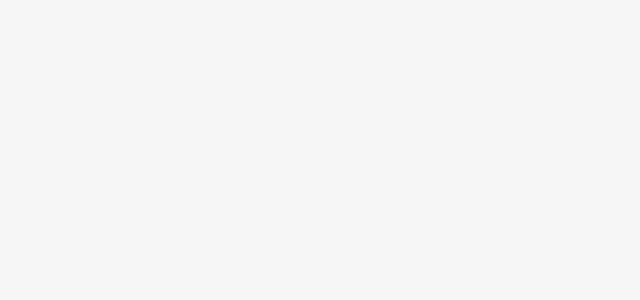
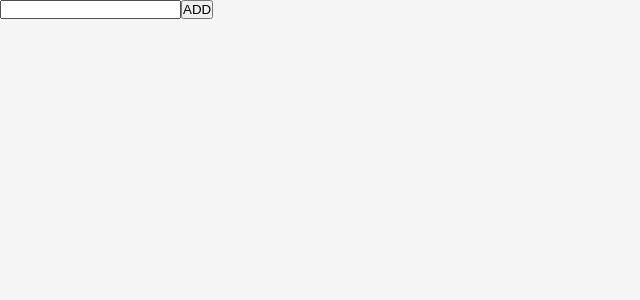
Before and after one commit to tahaviw/React-Todo-app, a React (Vite) app: page / in a window 1280 px wide. Shown: the top 300 px of the page, without its empty margins (0-640 px from the left). Built offline with nearby package versions, Linux system fonts and the light colour scheme.

Commit message:
add input and button

```diff
--- a/src/TodoForm.jsx
+++ b/src/TodoForm.jsx
@@ -1,5 +1,18 @@
 import { useState } from "react";
 
-function TodoForm(props) {}
+function TodoForm(onAdd) {
+  const [inputVar, setInputVar] = useState("");
+  const HandleSubmit = (event) => {
+    event.preventDefault();
+    setInputVar(event.target.value);
+    console.log("You Submited:", inputVar);
+  };
+  return (
+    <form action="">
+      <input type="text" value={inputVar} onChange={HandleSubmit} />
+      <button type="submit">ADD</button>
+    </form>
+  );
+}
 
 export default TodoForm;
```
